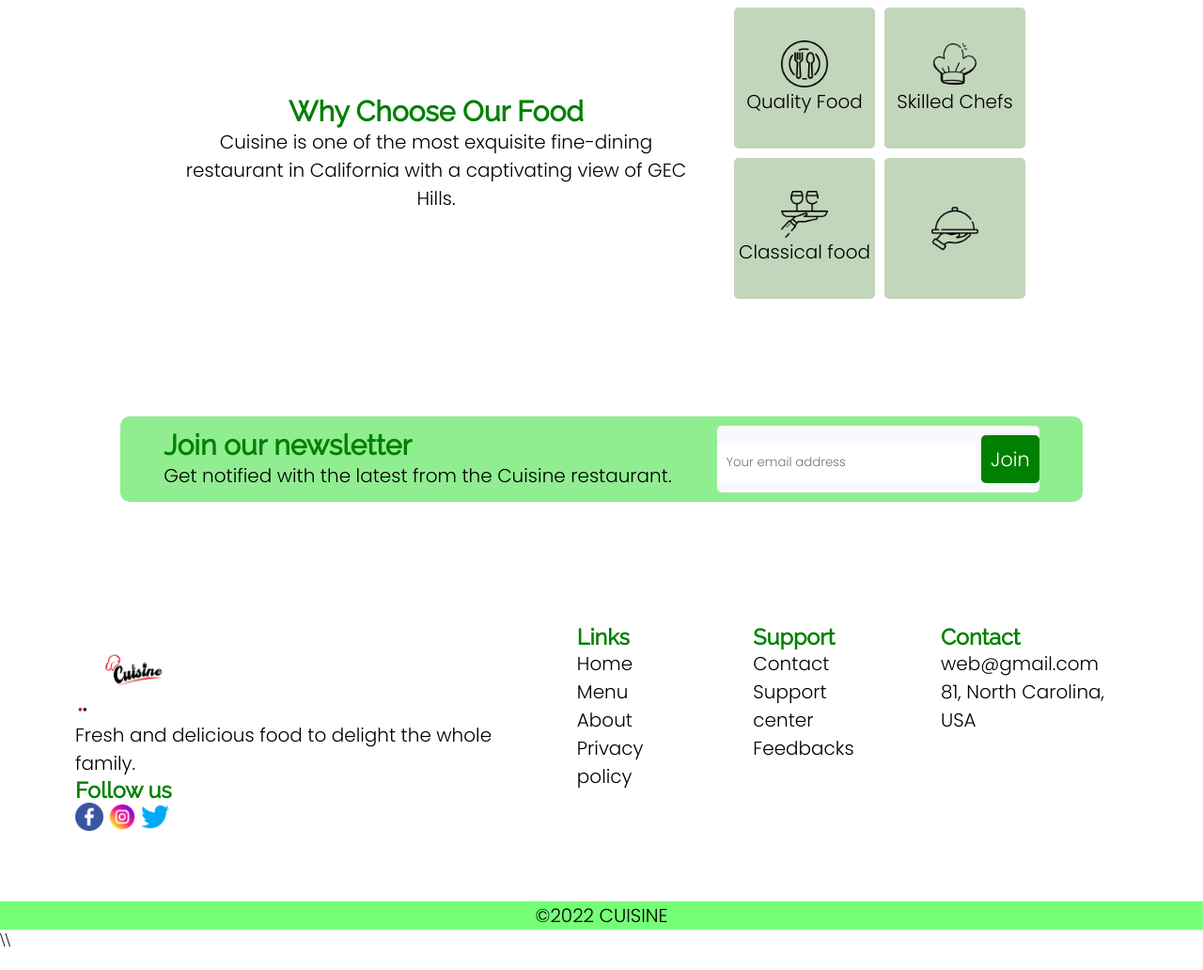
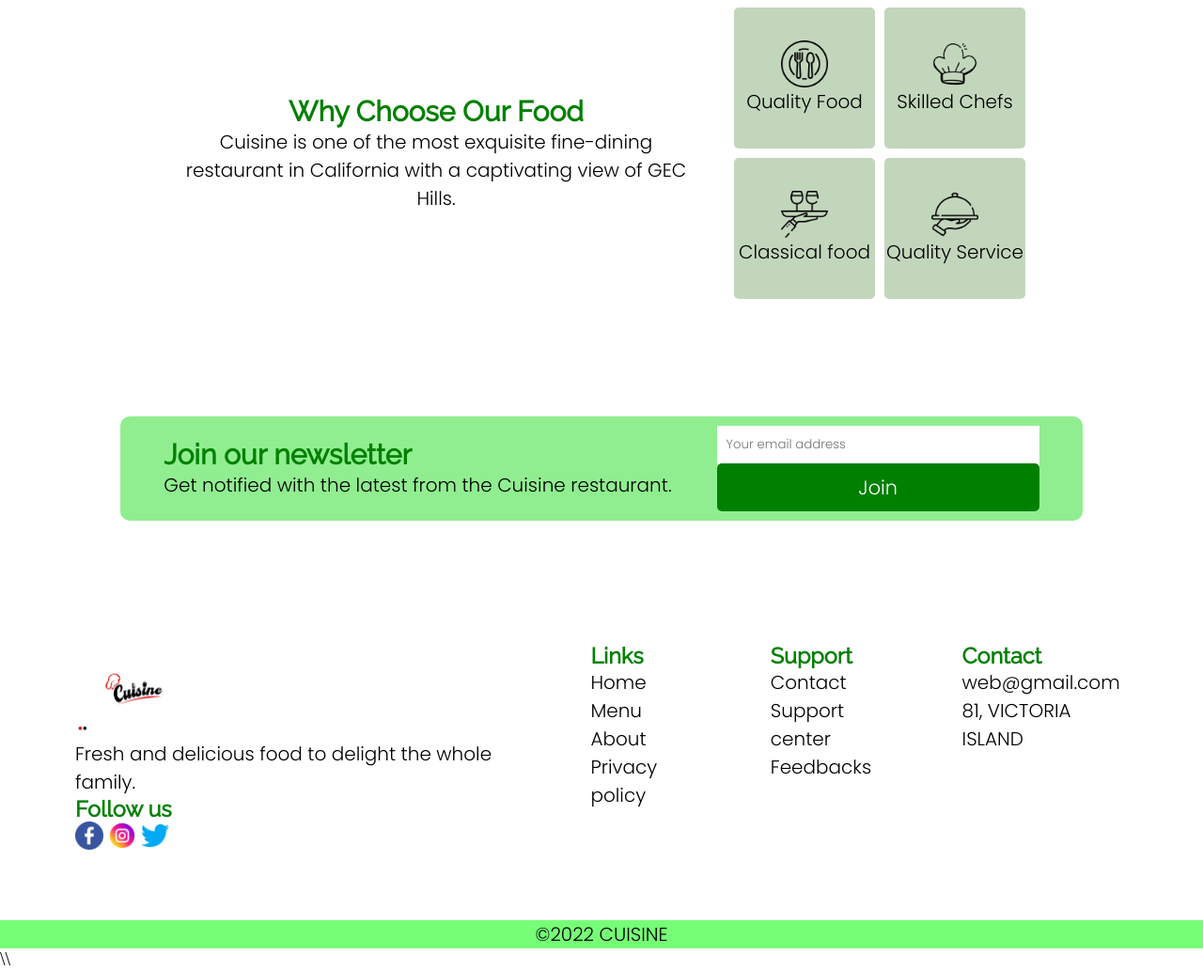
Before and after one commit to moloruntomiwa31/cuisine, a plain HTML site: page index.html in a window 1280 px wide. Shown: the part 2773-3805 px from the top of the page at 94% size. Drawn offline with nearby package versions, Linux system fonts and the light colour scheme.

Commit message:
Updated files

```diff
--- a/index.html
+++ b/index.html
@@ -156,6 +156,7 @@
                 </div>
                 <div>
                     <img src="./asset/serving-dish.png" alt="icon" width="50px" height="50px">
+                    <p>Quality Service</p>
                 <p></p>
                 </div>
             </div>
@@ -170,8 +171,8 @@
             </div>
             <div class="email">
                 <p>
-                    <input type="email" placeholder="Your email address">
-                    <button class="navbtn">Join</button>
+                    <input type="email" placeholder="Your email address" style="width: 100%;">
+                    <button class="navbtn" style="width: 100%; margin: 0; height: fit-content;">Join</button>
                 </p>
             </div>
         </div>
@@ -203,7 +204,7 @@
             <div class="contact">
                 <h3>Contact</h3>
                 <p>web@gmail.com</p>
-                <p>81, North Carolina, USA</p>
+                <p>81, VICTORIA ISLAND</p>
             </div>
         </div>
     </footer>
--- a/style.css
+++ b/style.css
@@ -114,10 +114,10 @@ body {
 
 .working {
     display: flex;
-    flex-direction: column;
     justify-content: center;
     align-items: center;
     max-width: 100%;
+    flex-direction: column;
 }
 .working h4 {
     font-family: Poppins;
```
Also changed, not shown: about.html (+1 -1 lines), book.html (+1 -1 lines), contact.html (+1 -1 lines), menu.html (+1 -1 lines).
